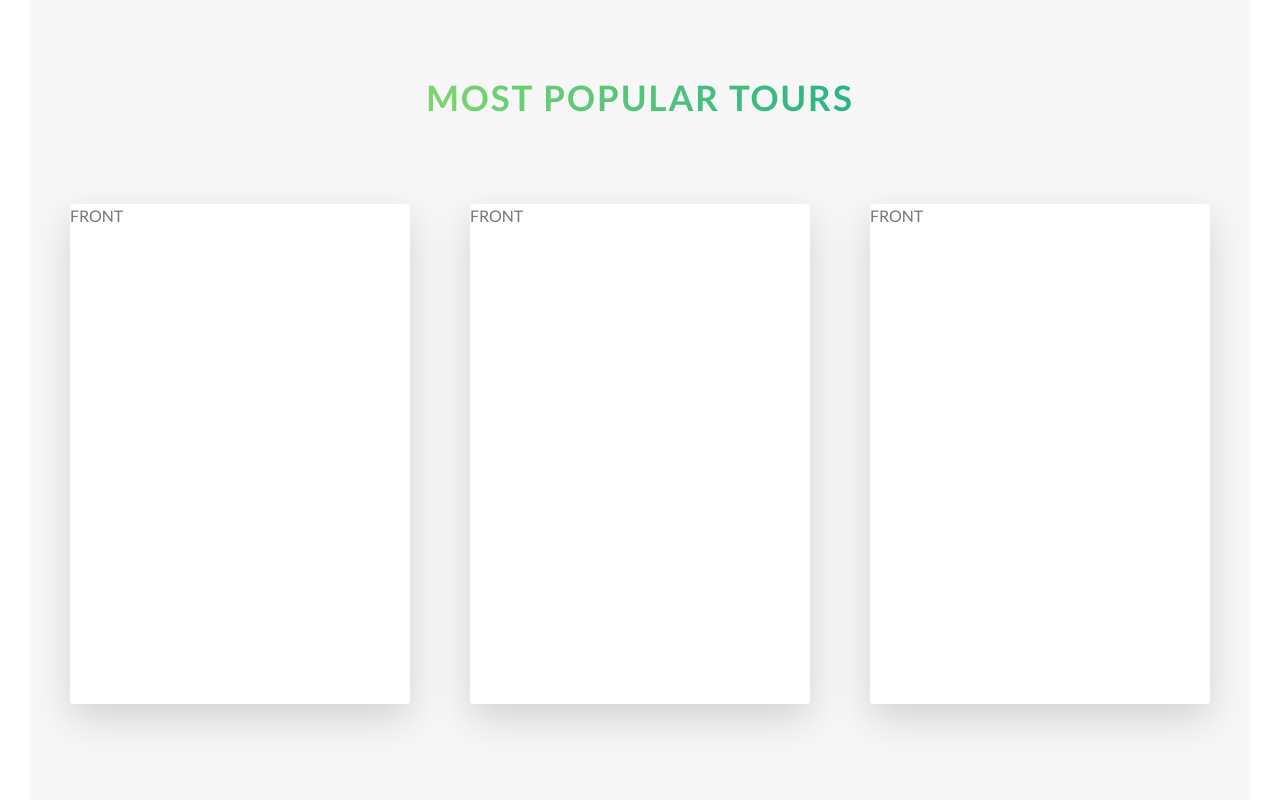
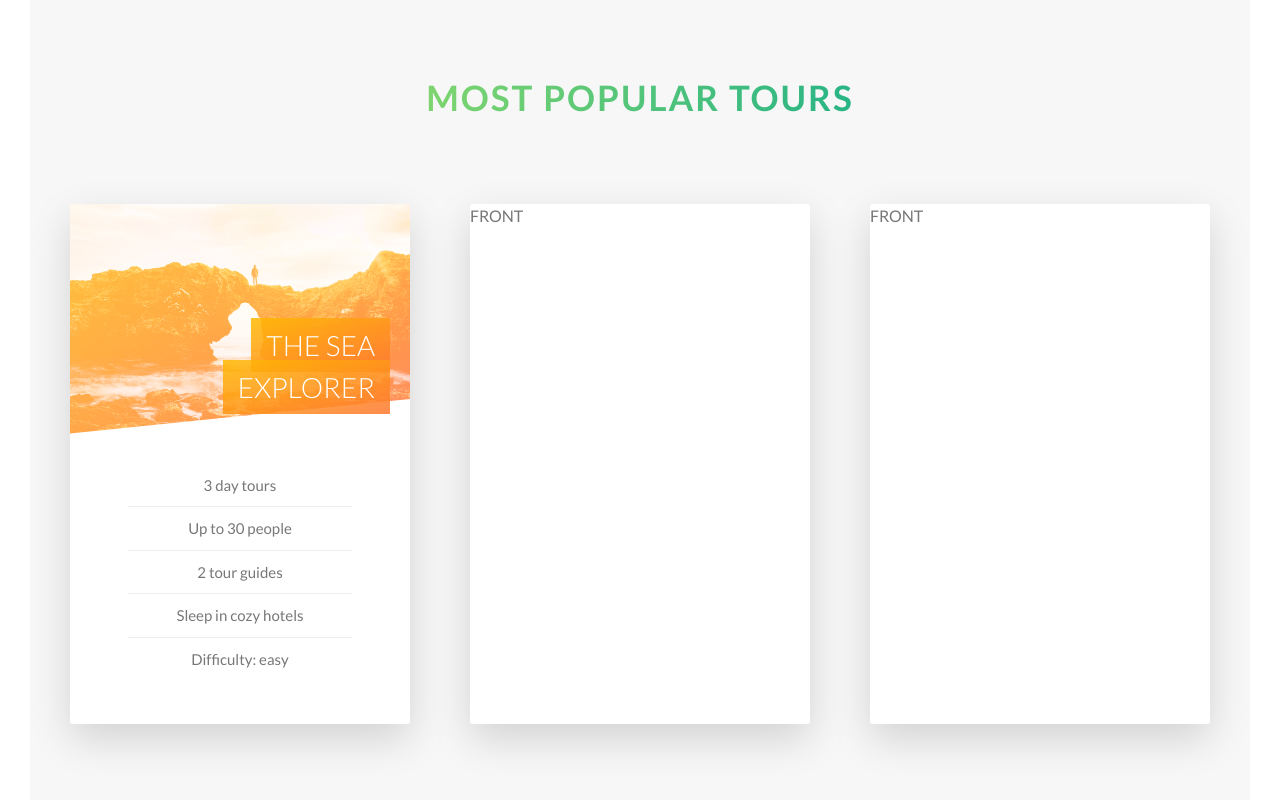
Before and after one commit to concentrator/natours, a website: page index.html in a window 1280 px wide. Shown: the part 2227-3027 px from the top of the page. Drawn offline with Linux system fonts and the light colour scheme.

Commit message:
Adds card front side style

```diff
--- a/index.html
+++ b/index.html
@@ -117,7 +117,19 @@
           <div class="col-1-of-3">
             <div class="card">
               <div class="card__side card__side--front">
-                FRONT
+                <div class="card__picture card__picture--1"></div>
+                <h3 class="card__heading">
+                  <span class="card__heading-span card__heading-span--1">The Sea Explorer</span>
+                </h3>
+                <div class="card__details">
+                  <ul>
+                    <li>3 day tours</li>
+                    <li>Up to 30 people</li>
+                    <li>2 tour guides</li>
+                    <li>Sleep in cozy hotels</li>
+                    <li>Difficulty: easy</li>
+                  </ul>
+                </div>
               </div>
               <div class="card__side card__side--back card__side--back-1">
                 BACK
--- a/scss/abstracts/_variables.scss
+++ b/scss/abstracts/_variables.scss
@@ -10,10 +10,13 @@ $color-secondary-dark: #ff7730;
 $color-tertiary-light: #2998ff;
 $color-tertiary-dark: #5643fa;
 
-$color-grey-dark: #777777;
 $color-white: #ffffff;
 $color-black: #000000;
+
 $color-grey-light-1: #f7f7f7;
+$color-grey-light-2: #eeeeee;
+
+$color-grey-dark: #777777;
 
 // FONTS
 
--- a/scss/components/_card.scss
+++ b/scss/components/_card.scss
@@ -1,19 +1,22 @@
 .card {
+  // FUNCTIONALITY
   position: relative;
   perspective: 150rem;
   -moz-perspective: 150rem;
-  height: 50rem;
+  height: 52rem;
 
   &__side {
     position: absolute;
     top: 0;
     left: 0;
+    right: 0;
+    bottom: 0;
     width: 100%;
-    height: 50rem;
     transition: all 0.8s ease;
     backface-visibility: hidden;
     border-radius: 3px;
     box-shadow: 0 1.5rem 4rem 0 rgba($color-black, 0.15%);
+    overflow: hidden;
 
     &--front {
       background-color: $color-white;
@@ -46,10 +49,73 @@
   }
 
   &:hover &__side--front {
-    transform: rotateY(180deg);
+    transform: rotateY(-180deg);
   }
 
   &:hover &__side--back {
-    transform: rotateY(360deg);
+    transform: rotateY(0);
+  }
+
+
+  // FRONT SIDE STYLING
+  &__picture {
+    height: 23rem;
+    background-size: cover;
+    background-blend-mode: screen;
+    -webkit-clip-path: polygon(0 0, 100% 0, 100% 85%, 0 100%);
+    clip-path: polygon(0 0, 100% 0, 100% 85%, 0 100%);
+
+    &--1 {
+      background-image: linear-gradient(
+      to right bottom,
+      $color-secondary-light,
+      $color-secondary-dark),
+      url(../img/nat-5.jpg);
+    }
+  }
+
+  &__heading {
+    width: 75%;
+    position: absolute;
+    top: 12rem;
+    right: 2rem;
+    font-size: 2.8rem;
+    font-weight: 300;
+    color: $color-white;
+    text-transform: uppercase;
+    text-align: right;
+  }
+
+  &__heading-span {
+    padding: 1rem 1.5rem;
+    -webkit-box-decoration-break: clone;
+    box-decoration-break: clone;
+
+    &--1 {
+      background-image: linear-gradient(
+        to right bottom,
+        rgba($color-secondary-light, 0.85),
+        rgba($color-secondary-dark, 0.85));
+    }
+  }
+
+  &__details {
+    padding: 3rem;
+
+    ul {
+      list-style: none;
+      width: 80%;
+      margin: 0 auto;
+
+      li {
+        font-size: 1.5rem;
+        text-align: center;
+        padding: 1rem;
+
+        &:not(:last-child) {
+          border-bottom: 1px solid $color-grey-light-2;
+        }
+      }
+    }
   }
 }
--- a/scss/layout/_header.scss
+++ b/scss/layout/_header.scss
@@ -9,6 +9,7 @@
     url(../img/hero.jpg);
   background-size: cover;
   background-position: center top;
+  -webkit-clip-path: polygon(0 0, 100% 0, 100% 75vh, 0 100%);
   clip-path: polygon(0 0, 100% 0, 100% 75vh, 0 100%);
 
   &__logo-box {
```
Also changed, not shown: css/style.css.
